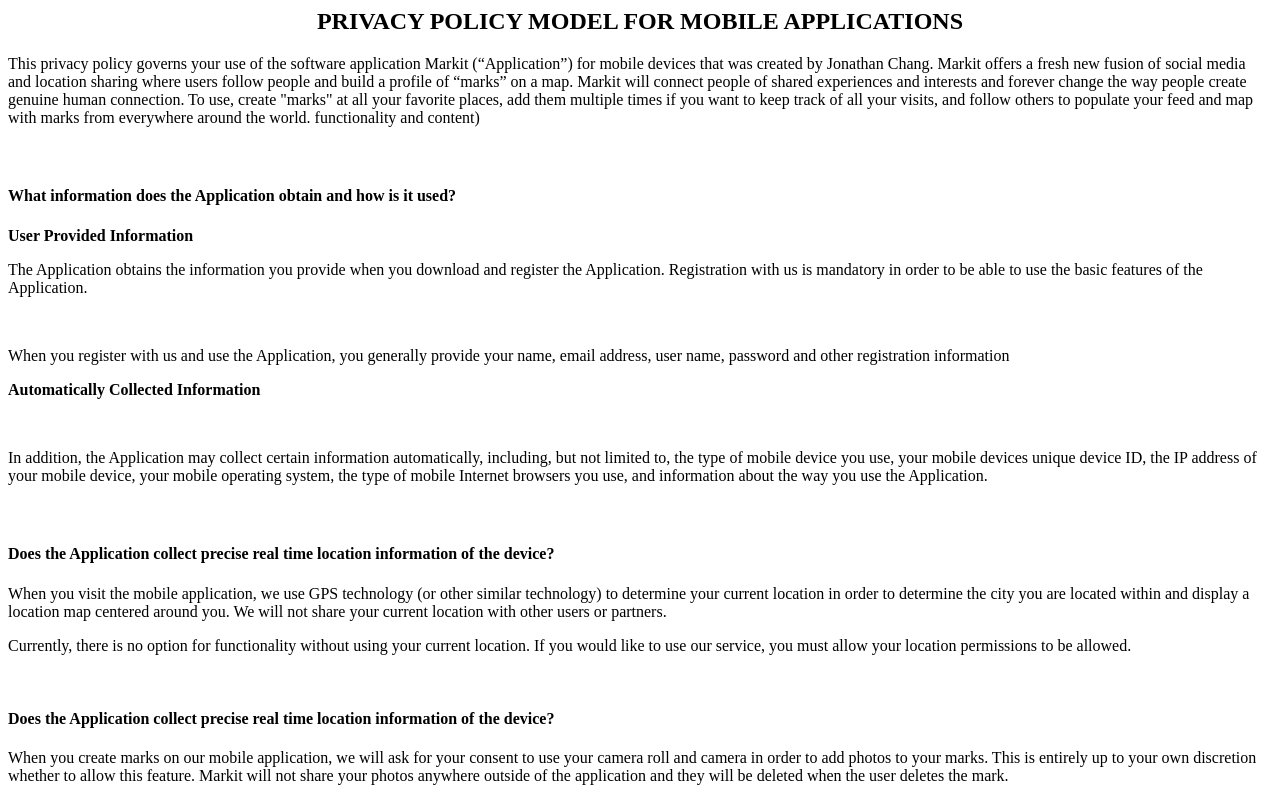
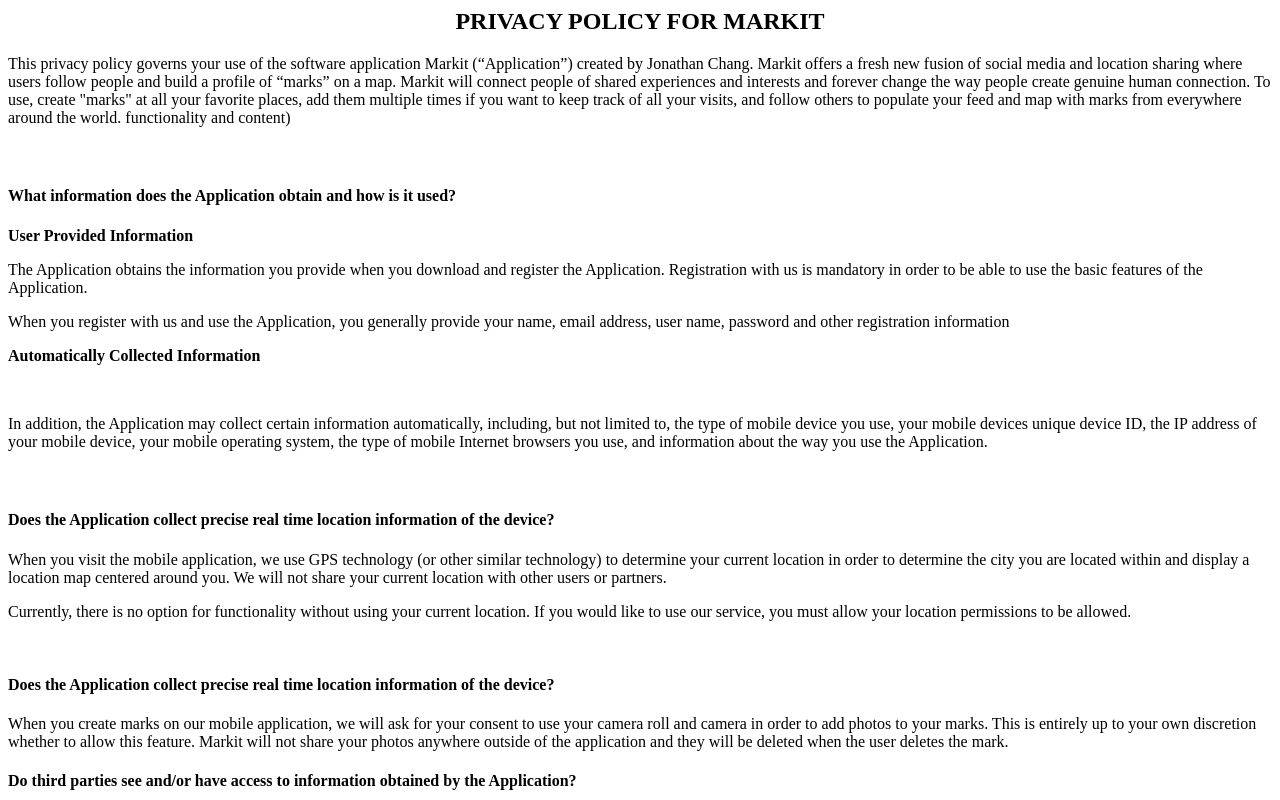
Before and after one commit to jonathanchang97/jonathanchang97.github.io, a plain HTML site: page index.html in a window 1280 px wide. Shown: the top 800 px of the page. Drawn offline with Linux system fonts and the light colour scheme.

Commit message:
privacy policy edits

```diff
--- a/index.html
+++ b/index.html
@@ -1,7 +1,7 @@
-<h2 style="text-align: center;">PRIVACY POLICY MODEL FOR MOBILE APPLICATIONS</h2>
+<h2 style="text-align: center;">PRIVACY POLICY FOR MARKIT</h2>
 <p></p>
-<p>This privacy policy governs your use of the software application Markit (“Application”) for mobile devices that was
-    created by Jonathan Chang. Markit offers a fresh new fusion of social media and location sharing where users follow people and build a profile of
+<p>This privacy policy governs your use of the software application Markit (“Application”) created by Jonathan Chang.
+    Markit offers a fresh new fusion of social media and location sharing where users follow people and build a profile of
     “marks” on a map. Markit will connect people of shared experiences and interests and forever change the way people
     create genuine human connection. To use, create "marks" at all your favorite places, add them multiple times if you want to keep track of all your
     visits, and follow others to populate your feed and map with marks from everywhere around the world.
@@ -12,7 +12,6 @@
 <p><strong>User Provided Information</strong>&nbsp;</p>
 <p>The Application obtains the information you provide when you download and register the Application. Registration with us is mandatory in order to be able to use the basic features of the Application.</p>
 <p></p>
-<p>&nbsp;</p>
 <p>When you register with us and use the Application, you generally provide your name, email address, user
     name, password and other registration information
 </p>
```
